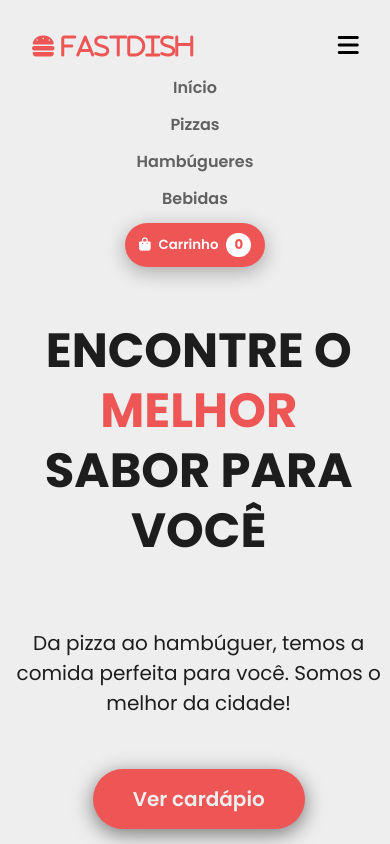
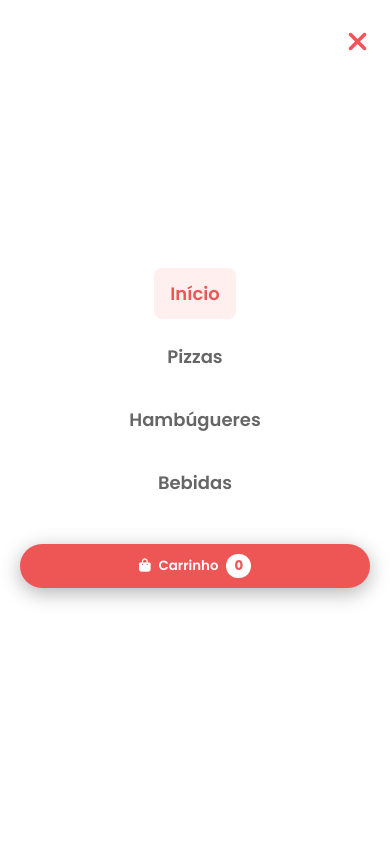
Before and after one commit to eikefrota/lanchonete, a React (Vite) app: page / in a window 390 px wide. Both pictures are taken after a click on the button 348 px from the left and 45 px from the top of the page. Shown: the top 844 px of the page. Built offline with nearby package versions, Linux system fonts and the light colour scheme; a small style sheet from the web is missing.

Commit message:
Melhorando NavBar do mobile

```diff
--- a/src/App.jsx
+++ b/src/App.jsx
@@ -407,10 +407,18 @@ function App() {
         <div className="footer-container">
           <div className="footer-grid">
             <div className="footer-brand">
-              <i className="fa-solid fa-burger" id="footer-logo">
-                {" "}
+              <a
+                href="#home"
+                id="footer-logo"
+                className="footer-logo-link"
+                onClick={(e) => {
+                  e.preventDefault();
+                  window.scrollTo({ top: 0, behavior: "smooth" });
+                }}
+              >
+                <i className="fa-solid fa-burger" aria-hidden="true"></i>
                 FastDish
-              </i>
+              </a>
               <p className="footer-desc">
                 O melhor sabor da cidade. Pizzas, hambúgueres e bebidas geladas
                 entregues rápido.
--- a/src/components/Header.jsx
+++ b/src/components/Header.jsx
@@ -1,4 +1,4 @@
-import React, { useState } from "react";
+import React, { useState, useRef, useEffect } from "react";
 
 export default function Header({
   onOpenCart,
@@ -7,18 +7,87 @@ export default function Header({
   cartBump = false,
 }) {
   const [mobileActive, setMobileActive] = useState(false);
+  const mobileMenuRef = useRef(null);
+  const mobileBtnRef = useRef(null);
+  const [isClosing, setIsClosing] = useState(false);
+  const CLOSE_ANIM_DURATION = 280; // ms, keep in sync with CSS
 
   function toggleMobile() {
     setMobileActive((v) => !v);
   }
 
+  useEffect(() => {
+    // prevent background scrolling when menu is open
+    if (mobileActive) {
+      document.body.style.overflow = "hidden";
+      // focus first link in the mobile menu for accessibility
+      const firstLink = mobileMenuRef.current?.querySelector("a");
+      firstLink?.focus();
+    } else {
+      document.body.style.overflow = "";
+      // restore focus to mobile button when closing
+      mobileBtnRef.current?.focus();
+    }
+
+    function onKey(e) {
+      if (e.key === "Escape") setMobileActive(false);
+    }
+
+    document.addEventListener("keydown", onKey);
+    return () => {
+      document.removeEventListener("keydown", onKey);
+      document.body.style.overflow = "";
+    };
+  }, [mobileActive]);
+
+  function closeMenu(afterClose) {
+    if (!mobileActive || isClosing) {
+      // if already closed or closing, just ensure state
+      setMobileActive(false);
+      setIsClosing(false);
+      if (afterClose) afterClose();
+      return;
+    }
+
+    setIsClosing(true);
+    // wait the duration of the closing animation, then hide
+    setTimeout(() => {
+      setIsClosing(false);
+      setMobileActive(false);
+      if (afterClose) afterClose();
+    }, CLOSE_ANIM_DURATION);
+  }
+
+  function handleMobileLinkClick(e, hash) {
+    e.preventDefault();
+    const target = document.querySelector(hash);
+    closeMenu(() => {
+      if (hash === "#home") {
+        window.scrollTo({ top: 0, behavior: "smooth" });
+      } else if (target) {
+        // small delay to allow menu to settle before smooth scrolling
+        setTimeout(() => {
+          target.scrollIntoView({ behavior: "smooth" });
+        }, 40);
+      } else {
+        // fallback: update location
+        window.location.hash = hash;
+      }
+    });
+  }
+
   return (
     <header>
       <nav id="nav-bar">
-        <i className="fa-solid fa-burger" id="nav-logo">
-          {" "}
+        <a
+          id="nav-logo"
+          className="logo-link"
+          href="#home"
+          onClick={(e) => handleMobileLinkClick(e, "#home")}
+        >
+          <i className="fa-solid fa-burger" aria-hidden="true"></i>
           FastDish
-        </i>
+        </a>
 
         <ul id="nav-list">
           <li className="nav-item">
@@ -63,40 +132,74 @@ export default function Header({
 
         <button
           id="mobile-btn"
-          aria-label="Abrir menu"
+          ref={mobileBtnRef}
+          aria-label={mobileActive ? "Fechar menu" : "Abrir menu"}
           aria-expanded={mobileActive}
-          onClick={toggleMobile}
+          onClick={() => (mobileActive ? closeMenu() : setMobileActive(true))}
         >
-          <i className="fa-solid fa-bars"></i>
+          <i
+            className={mobileActive ? "fa-solid fa-xmark" : "fa-solid fa-bars"}
+            aria-hidden="true"
+          ></i>
         </button>
       </nav>
 
+      {/* backdrop to dim page and capture clicks to close menu */}
+      <div
+        id="mobile-backdrop"
+        className={
+          mobileActive ? (isClosing ? "active closing" : "active") : ""
+        }
+        onClick={() => closeMenu()}
+        aria-hidden={!(mobileActive || isClosing)}
+      />
+
       <div
         id="mobile-menu"
-        className={mobileActive ? "active" : ""}
-        aria-hidden={!mobileActive}
+        ref={mobileMenuRef}
+        className={`${mobileActive ? "active" : ""} ${
+          isClosing ? "closing" : ""
+        }`}
+        aria-hidden={!(mobileActive || isClosing)}
+        role="dialog"
+        aria-label="Menu principal"
       >
+        <button
+          id="mobile-close"
+          aria-label="Fechar menu"
+          onClick={() => closeMenu()}
+        >
+          <i className="fa-solid fa-xmark" aria-hidden="true"></i>
+        </button>
         <ul id="mobile-nav-list">
           <li className="nav-item">
-            <a
-              href="#home"
-              onClick={(e) => {
-                e.preventDefault();
-                window.scrollTo({ top: 0, behavior: "smooth" });
-                setMobileActive(false);
-              }}
-            >
+            <a href="#home" onClick={(e) => handleMobileLinkClick(e, "#home")}>
               Início
             </a>
           </li>
           <li className="nav-item">
-            <a href="#pizzas">Pizzas</a>
+            <a
+              href="#pizzas"
+              onClick={(e) => handleMobileLinkClick(e, "#pizzas")}
+            >
+              Pizzas
+            </a>
           </li>
           <li className="nav-item">
-            <a href="#hambugueres">Hambúgueres</a>
+            <a
+              href="#hambugueres"
+              onClick={(e) => handleMobileLinkClick(e, "#hambugueres")}
+            >
+              Hambúgueres
+            </a>
           </li>
           <li className="nav-item">
-            <a href="#bebidas">Bebidas</a>
+            <a
+              href="#bebidas"
+              onClick={(e) => handleMobileLinkClick(e, "#bebidas")}
+            >
+              Bebidas
+            </a>
           </li>
         </ul>
 
--- a/src/styles/footer.css
+++ b/src/styles/footer.css
@@ -18,9 +18,14 @@ footer {
 
 .footer-brand #footer-logo,
 .footer-brand i#footer-logo {
-  font-size: 22px;
+  /* match header logo styles */
+  font-size: 26px;
   color: #ee5656;
-  font-weight: 700;
+  text-decoration: none; /* remove underline */
+  display: inline-flex;
+  align-items: center;
+  gap: 4px;
+  font-weight: 600;
 }
 
 .footer-desc {
--- a/src/styles/header.css
+++ b/src/styles/header.css
@@ -16,8 +16,13 @@ header {
 }
 
 #nav-logo {
-  font-size: 24px;
+  font-size: 26px;
   color: #ee5656;
+  text-decoration: none; /* remove underline under logo */
+  display: inline-flex;
+  align-items: center;
+  gap: 4px;
+  font-weight: 600;
 }
 
 #nav-list {
@@ -142,6 +147,10 @@ header {
   display: none;
 }
 
+#mobile-backdrop {
+  display: none;
+}
+
 @media screen and (max-width: 900px) {
   #nav-list,
   #nav-bar #btn-cart {
@@ -154,6 +163,139 @@ header {
     background-color: transparent;
     font-size: 24px;
     cursor: pointer;
+  }
+  /* mobile button icon color follows theme */
+  #mobile-btn i {
+    color: #ee5656;
+    transition: color 180ms ease, transform 120ms ease;
+  }
+
+  /* backdrop visible when menu active */
+  #mobile-backdrop.active {
+    display: block;
+    position: fixed;
+    inset: 0;
+    background: rgba(0, 0, 0, 0.45);
+    z-index: 24;
+  }
+
+  /* backdrop closing animation */
+  #mobile-backdrop.active.closing {
+    animation: backdropFadeOut 240ms ease forwards;
+  }
+
+  @keyframes backdropFadeOut {
+    from {
+      background: rgba(0, 0, 0, 0.45);
+      opacity: 1;
+    }
+    to {
+      background: rgba(0, 0, 0, 0);
+      opacity: 0;
+    }
+  }
+
+  /* full-screen panel */
+  #mobile-menu.active {
+    display: flex;
+    flex-direction: column;
+    align-items: center;
+    position: fixed;
+    inset: 0; /* top:0; right:0; bottom:0; left:0 */
+    height: 100vh;
+    width: 100%;
+    background: #ffffff;
+    z-index: 25;
+    padding: 48px 20px;
+    animation: fadeInUp 260ms ease forwards;
+    justify-content: center; /* center links vertically */
+  }
+
+  /* closing state: animate out */
+  #mobile-menu.closing {
+    animation: fadeOutDown 220ms ease forwards;
+  }
+
+  @keyframes fadeOutDown {
+    from {
+      opacity: 1;
+      transform: translateY(0%);
+    }
+    to {
+      opacity: 0;
+      transform: translateY(6%);
+    }
+  }
+
+  @keyframes fadeInUp {
+    from {
+      opacity: 0;
+      transform: translateY(6%);
+    }
+    to {
+      opacity: 1;
+      transform: translateY(0%);
+    }
+  }
+
+  /* improve mobile nav list visual */
+  #mobile-nav-list {
+    width: 100%;
+    padding: 0 0 24px 0;
+    display: flex;
+    flex-direction: column;
+    gap: 22px;
+    align-items: center;
+    justify-content: center;
+  }
+
+  /* close button inside panel */
+  #mobile-close {
+    position: absolute;
+    top: 12px;
+    right: 12px;
+    border: none;
+    background: transparent;
+    font-size: 28px; /* increased icon size */
+    /* icon color uses theme */
+    color: #ee5656;
+    padding: 10px; /* slightly larger touch target */
+    border-radius: 8px;
+    cursor: pointer;
+    z-index: 26;
+  }
+
+  #mobile-close i {
+    color: inherit; /* ensures icon matches button color */
+    transition: color 180ms ease, transform 120ms ease;
+  }
+
+  #mobile-close:focus,
+  #mobile-close:hover {
+    background: #ffefef;
+    color: #ee5656;
+    outline: none;
+  }
+
+  #mobile-nav-list .nav-item a {
+    display: block;
+    padding: 12px 16px;
+    border-radius: 8px;
+    color: #1d1d1dad;
+    font-size: 18px;
+  }
+
+  #mobile-nav-list .nav-item a:focus,
+  #mobile-nav-list .nav-item a:hover {
+    background: #ffefef;
+    color: #ee5656;
+    outline: none;
+    transform: none;
+  }
+
+  #btn-cart-mobile {
+    width: 100%;
+    justify-content: center;
   }
 
   #mobile-menu.active {
```
